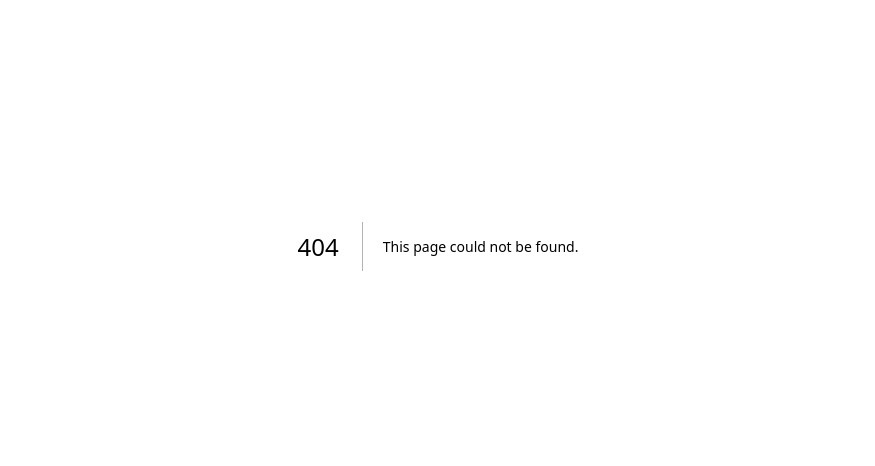
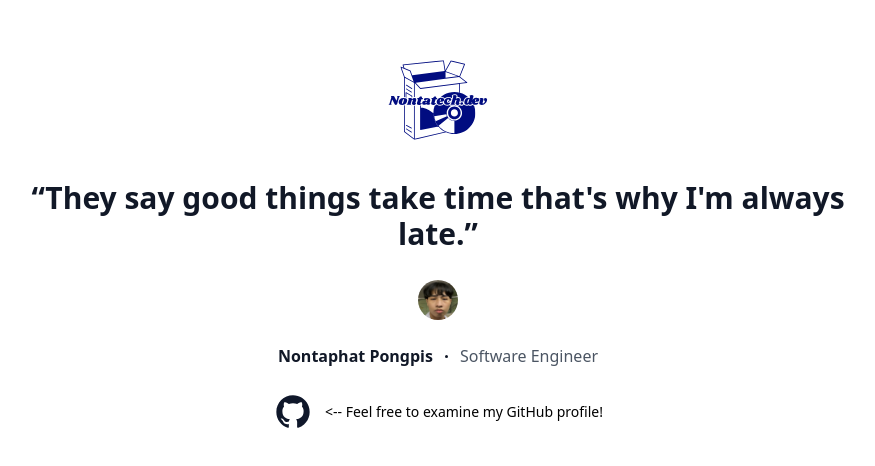
Before and after one commit to f16f16f16f16/nontatech-website, a Next.js app: page /version1 in a window 1280 px wide. Before the commit this address had no page. Shown: the part 154-620 px from the top of the page, without its empty margins (202-1077 px from the left). Built offline with nearby package versions, Linux system fonts and the light colour scheme; what @nextui-org/react would draw is missing.

Commit message:
Minor Change

```diff
--- /dev/null
+++ b/components/Myself/index.js
@@ -0,0 +1,9 @@
+
+const Myself = () => {
+    return(
+      <div>
+      </div>
+    )
+  }
+
+  export default Myself;
--- /dev/null
+++ b/components/Start/index.js
@@ -0,0 +1,12 @@
+import Version1 from "@/pages/version1";
+
+const Start = () => {
+    return(
+      <div>
+        {/* <div className="flex justify-center">NONTATECH.DEV</div> */}
+        <Version1/>
+      </div>
+    )
+  }
+
+  export default Start;
--- a/pages/_app.js
+++ b/pages/_app.js
@@ -7,9 +7,9 @@ import "@/styles/globals.css";
 
 function App({ Component, pageProps }) {
   return (
-    <NextUIProvider className="bg-white">
+    <NextUIProvider className="bg-[#0477BF]">
       <Head>
-        <title>Nontaphat&apos;s Portfolio | Web Developer</title>
+        <title>Nontaphat&apos;s Portfolio | Software Developer</title>
         <meta name="description" content="Nontaphat's Coding Projects | Software Developer" />
       </Head>
       <Component {...pageProps} />
--- a/pages/index.js
+++ b/pages/index.js
@@ -1,62 +1,13 @@
+import Start from "@/components/Start";
 import React from "react";
-import Image from "next/image";
-import me from "../assets/images/me6.jpg";
-import logo from "../assets/svg/design_1/logo-no-background.svg";
 
-export default function Home() {
-  return (
-    <div className="min-h-screen flex flex-col items-center justify-center">
-        <div className="max-w-xs md:max-w-2xl lg:max-w-4xl">
-          <Image className="mx-auto h-20 " src={logo} alt="" />
-          <figure className="mt-10">
-            <blockquote className="text-center text-xl font-semibold leading-8 text-gray-900 sm:text-3xl sm:leading-9">
-              <p>
-                “They say good things take time that&apos;s why I&apos;m always late.”
-              </p>
-            </blockquote>
-            <figcaption className="mt-7">
-              <Image
-                className="mx-auto h-10 w-10 rounded-full"
-                src={me} // Use the 'me' image here
-                alt="Your Image Alt Text"
-              />
-              <div className="text-sm mt-6 flex items-center justify-center space-x-3 md:text-xl lg:text-base">
-                <div className="font-semibold text-gray-900">
-                  Nontaphat Pongpis
-                </div>
-                <svg
-                  viewBox="0 0 2 2"
-                  width={3}
-                  height={3}
-                  aria-hidden="true"
-                  className="fill-gray-900"
-                >
-                  <circle cx={1} cy={1} r={1} />
-                </svg>
-                <div className="text-gray-600">Software Engineer</div>
-              </div>
-            </figcaption>
-          </figure>
-        </div>
-        <div>
-          <a
-            href="https://github.com/f16f16f16f16"
-            className="mt-6 flex items-center justify-center space-x-3 text-base"
-          >
-            <svg
-              viewBox="0 0 24 24"
-              aria-hidden="true"
-              className="h-6 w-6 fill-slate-900 md:h-8 md:w-8 lg:h-10 lg:w-10"
-            >
-              <path
-                fill-rule="evenodd"
-                clip-rule="evenodd"
-                d="M12 2C6.477 2 2 6.463 2 11.97c0 4.404 2.865 8.14 6.839 9.458.5.092.682-.216.682-.48 0-.236-.008-.864-.013-1.695-2.782.602-3.369-1.337-3.369-1.337-.454-1.151-1.11-1.458-1.11-1.458-.908-.618.069-.606.069-.606 1.003.07 1.531 1.027 1.531 1.027.892 1.524 2.341 1.084 2.91.828.092-.643.35-1.083.636-1.332-2.22-.251-4.555-1.107-4.555-4.927 0-1.088.39-1.979 1.029-2.675-.103-.252-.446-1.266.098-2.638 0 0 .84-.268 2.75 1.022A9.607 9.607 0 0 1 12 6.82c.85.004 1.705.114 2.504.336 1.909-1.29 2.747-1.022 2.747-1.022.546 1.372.202 2.386.1 2.638.64.696 1.028 1.587 1.028 2.675 0 3.83-2.339 4.673-4.566 4.92.359.307.678.915.678 1.846 0 1.332-.012 2.407-.012 2.734 0 .267.18.577.688.48 3.97-1.32 6.833-5.054 6.833-9.458C22 6.463 17.522 2 12 2Z"
-              ></path>
-            </svg>
-            <p className="text-xs text-black md:text-base lg:text-sm">&lt;-- Feel free to examine my GitHub contributions!</p>
-          </a>
-        </div>
+
+const Home = () => {
+  return(
+    <div className="w">
+      <Start/>
     </div>
-  );
+  )
 }
+
+export default Home;
--- /dev/null
+++ b/pages/version1.js
@@ -0,0 +1,60 @@
+import React from "react";
+import Image from "next/image";
+import me from "../assets/images/me6.jpg";
+import logo from "../assets/svg/design_1/logo-no-background.svg";
+
+export default function Version1() {
+  return (
+    <div className="min-h-screen flex flex-col items-center justify-center bg-white">
+        <div className="max-w-xs md:max-w-2xl lg:max-w-4xl">
+          <Image className="mx-auto h-20 " src={logo} alt="" />
+          <figure className="mt-10">
+            <blockquote className="text-center text-xl font-semibold leading-8 text-gray-900 sm:text-3xl sm:leading-9">
+              <p>
+                “They say good things take time that&apos;s why I&apos;m always late.”
+              </p>
+            </blockquote>
+            <figcaption className="mt-7">
+              <Image
+                className="mx-auto h-10 w-10 rounded-full"
+                src={me} // Use the 'me' image here
+                alt="Your Image Alt Text"
+              />
+              <div className="text-sm mt-6 flex items-center justify-center space-x-3 md:text-xl lg:text-base">
+                <div className="font-semibold text-gray-900">
+                  Nontaphat Pongpis
+                </div>
+                <svg
+                  viewBox="0 0 2 2"
+                  width={3}
+                  height={3}
+                  aria-hidden="true"
+                  className="fill-gray-900"
+                >
+                  <circle cx={1} cy={1} r={1} />
+                </svg>
+                <div className="text-gray-600">Software Engineer</div>
+              </div>
+            </figcaption>
+          </figure>
+        </div>
+        <div>
+          <a
+            href="https://github.com/f16f16f16f16"
+            className="mt-6 flex items-center justify-center space-x-3 text-base"
+          >
+            <svg
+              viewBox="0 0 24 24"
+              aria-hidden="true"
+              className="h-6 w-6 fill-slate-900 md:h-8 md:w-8 lg:h-10 lg:w-10"
+            >
+              <path
+                d="M12 2C6.477 2 2 6.463 2 11.97c0 4.404 2.865 8.14 6.839 9.458.5.092.682-.216.682-.48 0-.236-.008-.864-.013-1.695-2.782.602-3.369-1.337-3.369-1.337-.454-1.151-1.11-1.458-1.11-1.458-.908-.618.069-.606.069-.606 1.003.07 1.531 1.027 1.531 1.027.892 1.524 2.341 1.084 2.91.828.092-.643.35-1.083.636-1.332-2.22-.251-4.555-1.107-4.555-4.927 0-1.088.39-1.979 1.029-2.675-.103-.252-.446-1.266.098-2.638 0 0 .84-.268 2.75 1.022A9.607 9.607 0 0 1 12 6.82c.85.004 1.705.114 2.504.336 1.909-1.29 2.747-1.022 2.747-1.022.546 1.372.202 2.386.1 2.638.64.696 1.028 1.587 1.028 2.675 0 3.83-2.339 4.673-4.566 4.92.359.307.678.915.678 1.846 0 1.332-.012 2.407-.012 2.734 0 .267.18.577.688.48 3.97-1.32 6.833-5.054 6.833-9.458C22 6.463 17.522 2 12 2Z"
+              ></path>
+            </svg>
+            <p className="text-xs text-black md:text-base lg:text-sm">&lt;-- Feel free to examine my GitHub profile!</p>
+          </a>
+        </div>
+    </div>
+  );
+}
```
